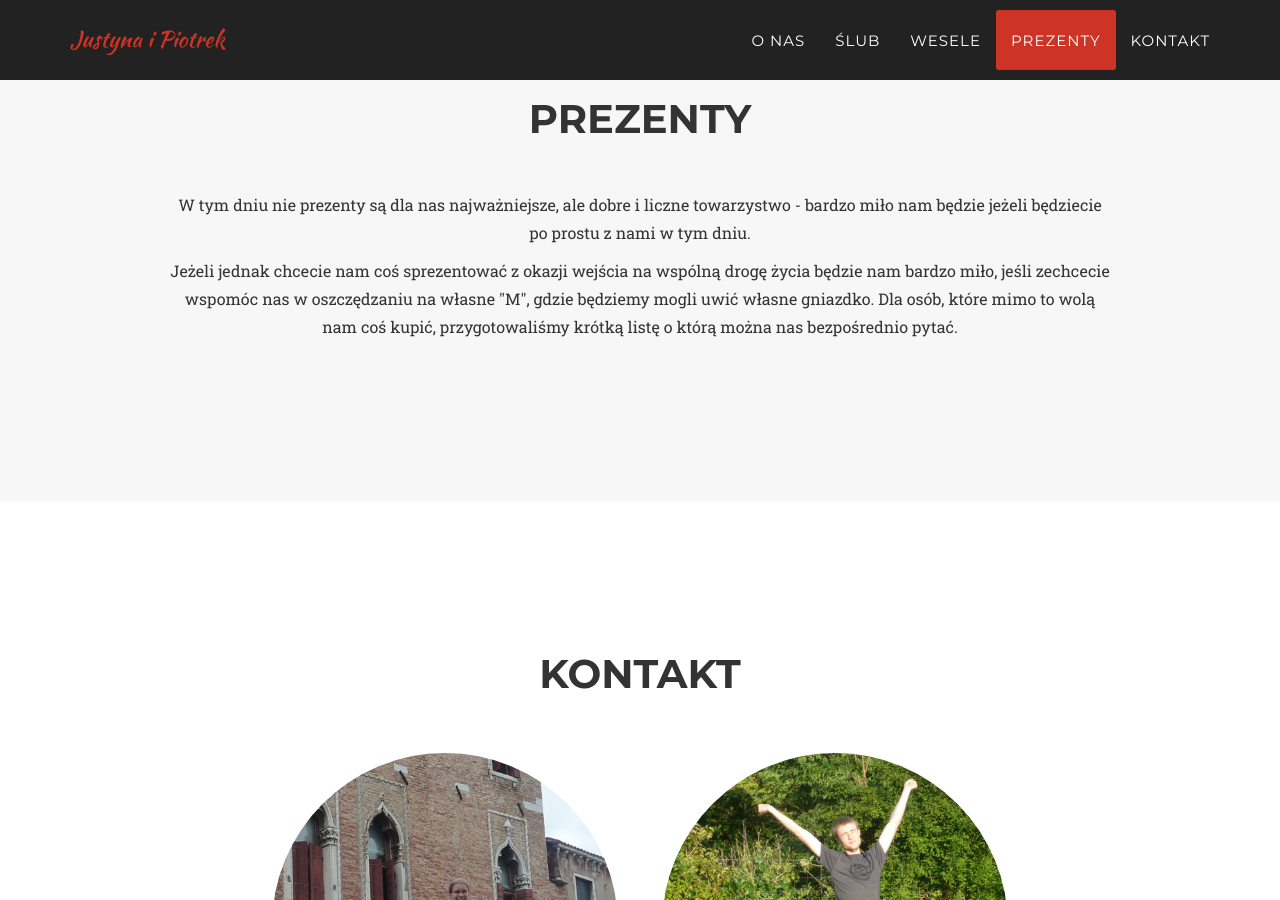
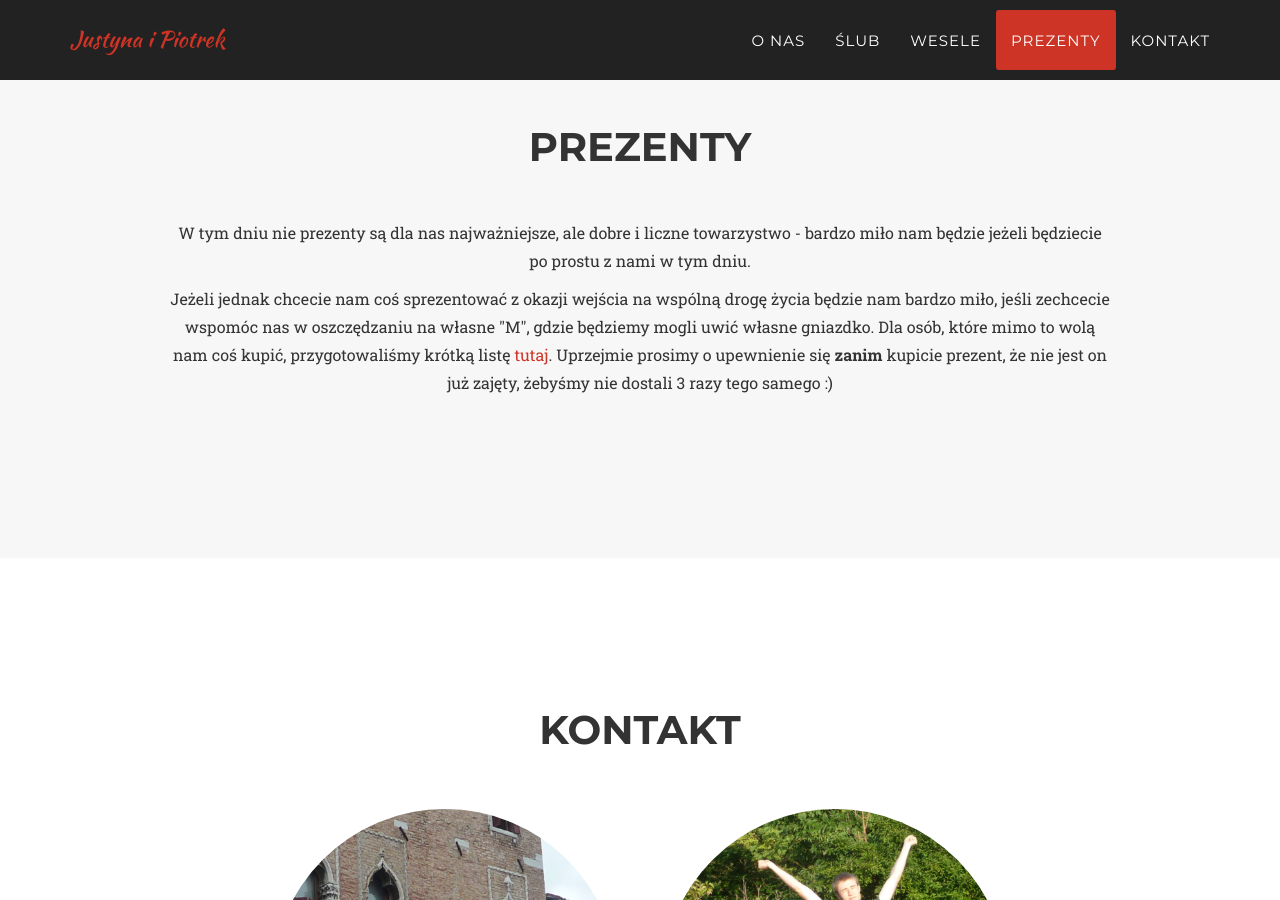
Before and after one commit to justynaipiotrek/slub, a Jekyll site: the page built from index.html, in a window 1280 px wide and 900 px high, scrolled down 3852 px. Built offline with Jekyll 4.4.1, drawn with Linux system fonts in a browser that asks for light colours; some web fonts are replaced; some of the changed text lies outside the part shown.

Commit message:
Present list info and extended info about public transport.

```diff
--- a/_includes/ceremony.html
+++ b/_includes/ceremony.html
@@ -15,7 +15,7 @@
                     <h4 class="section-subtitle first">Czas i miejsce</h4>
                     <p>Nasz ślub odbędzie się dnia 16 maja 2015 roku o godzinie 15:00 w&nbsp;Sanktuarium św. Andrzeja Boboli przy ulicy Rakowieckiej 61 w&nbsp;Warszawie.</p>
                     <h4 class="section-subtitle">Dojazd</h4>
-                    <p>Kościół znajduje się przy przystanku tramwajowym Rakowiecka-Sanktuarium lub w zasięgu krótkiego spaceru od metra Pole Mokotowskie.</p>
+                    <p>Kościół znajduje się przy przystanku Rakowiecka-Sanktuarium lub w zasięgu krótkiego spaceru od metra Pole Mokotowskie. Przypominamy, że ze względu na remonty tramwaje na tej trasie nie jeżdżą. Od strony centrum kończą swoją trasę przy przystanku Kielecka.</p>
                     <h4 class="section-subtitle">Informacje dodatkowe</h4>
                     <p>Bardzo prosimy - nie róbcie nam zdjęć podczas uroczystości. W trakcie ceremonii (jak również później) zdjęcia będzie robił wynajęty fotograf. Robiąc nam zdjęcia zdjęcia w Kościele możecie mu przeszkodzić lub niepotrzebnie nas rozpraszać, a przecież to nie zdjęcia są najważniejsze.</p>
                     <p>Na co dzień lubimy kwiaty, ale w tym dniu wystarczy nam dobre towarzystwo. Gości pragnących mimo to umilić nasze życie prosimy zamiast kwiatów raczej o drobiazg na wspólne wieczory, w postaci na przykład ciekawej herbaty lub czegoś słodkiego.</p>
--- a/_includes/presents.html
+++ b/_includes/presents.html
@@ -13,7 +13,7 @@
                         W tym dniu nie prezenty są dla nas najważniejsze, ale dobre i liczne towarzystwo - bardzo miło nam będzie jeżeli będziecie po prostu z nami w tym dniu.
                     </p>
                     <p>
-                        Jeżeli jednak chcecie nam coś sprezentować z okazji wejścia na wspólną drogę życia będzie nam bardzo miło, jeśli zechcecie wspomóc nas w oszczędzaniu na własne "M", gdzie będziemy mogli uwić własne gniazdko. Dla osób, które mimo to wolą nam coś kupić, przygotowaliśmy krótką listę o którą można nas bezpośrednio pytać.
+                        Jeżeli jednak chcecie nam coś sprezentować z okazji wejścia na wspólną drogę życia będzie nam bardzo miło, jeśli zechcecie wspomóc nas w oszczędzaniu na własne "M", gdzie będziemy mogli uwić własne gniazdko. Dla osób, które mimo to wolą nam coś kupić, przygotowaliśmy krótką listę <a href='https://docs.google.com/spreadsheets/d/1-3JsHFFEfbuX15e5wjEg67FvrC2ARSELiuXnlToh-Iw/edit#gid=0' target='blank'>tutaj</a>. Uprzejmie prosimy o upewnienie się <strong>zanim</strong> kupicie prezent, że nie jest on już zajęty, żebyśmy nie dostali 3 razy tego samego :)
                     </p>
                 </div>
                 <div class="col-lg-1"></div>
```
Also changed, not shown: 1 other file.
